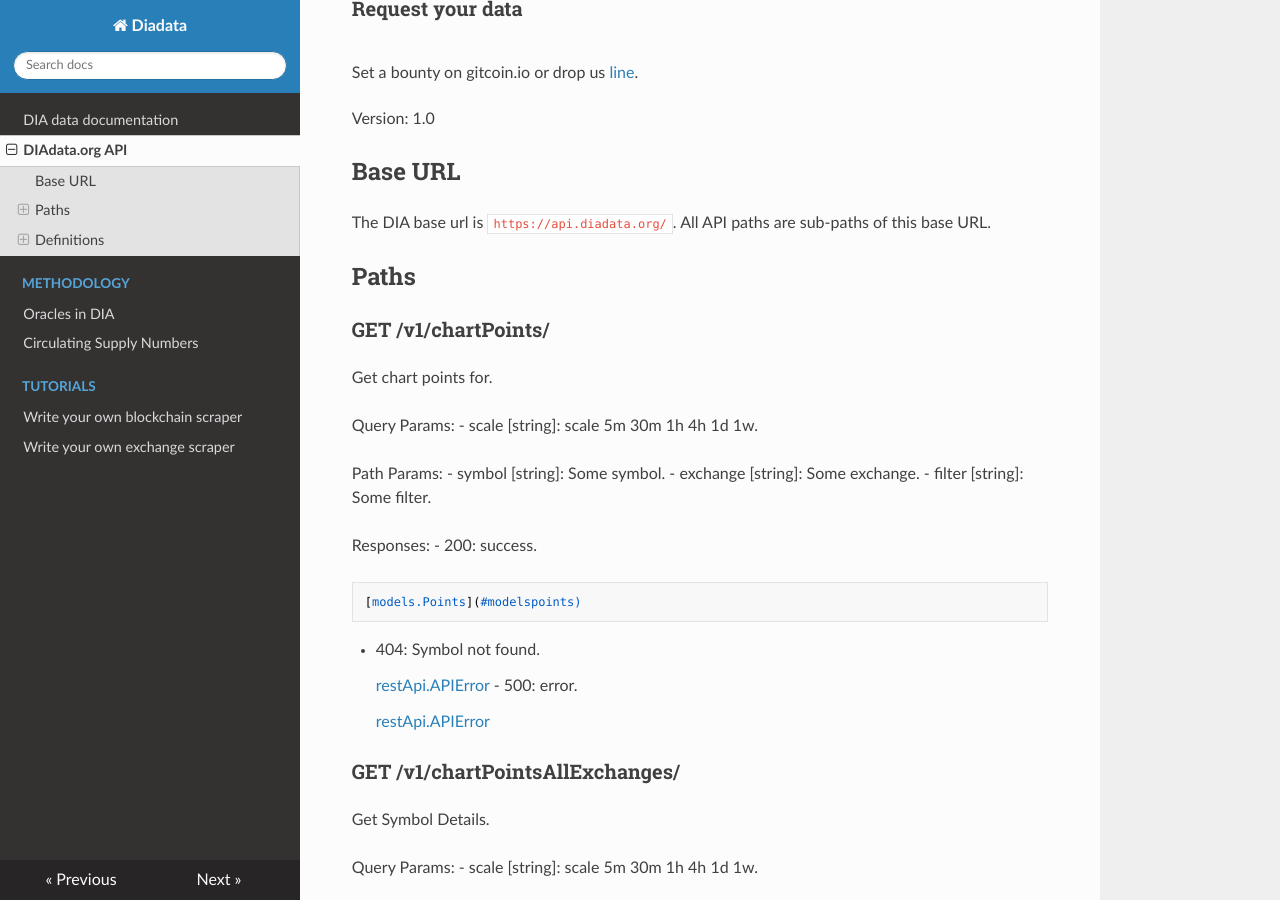
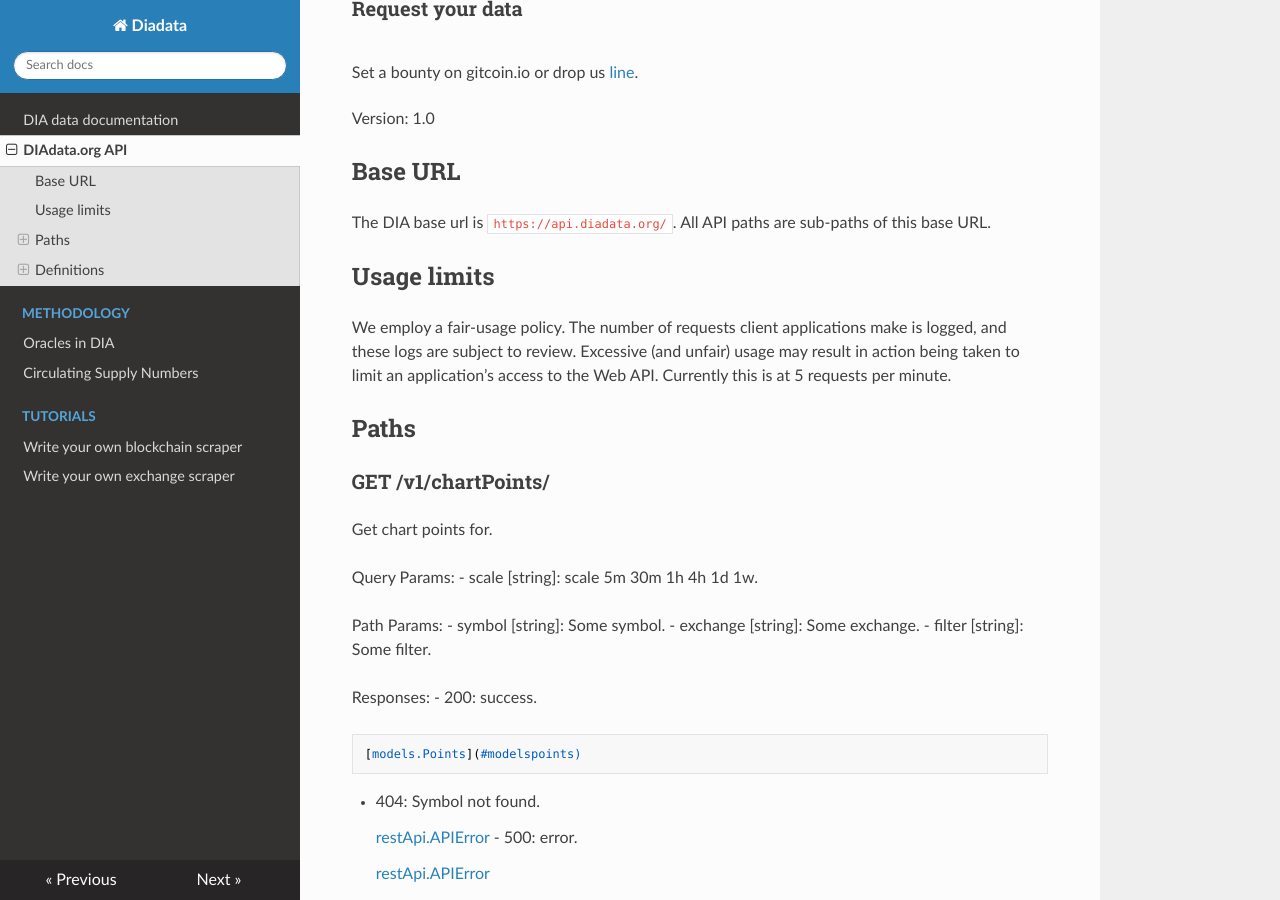
Before and after one commit to codinglittlecat/diadata, an MkDocs documentation site: the page built from documentation/api.md, in a window 1280 px wide and 900 px high, scrolled down 799 px. Built offline with MkDocs 1.6.1, drawn with Linux system fonts in a browser that asks for light colours; nearby versions of some CDN libraries.

Commit message:
docu: usage limits

```diff
--- a/documentation/api.md
+++ b/documentation/api.md
@@ -7,6 +7,11 @@
 ## Base URL
 
 The DIA base url is `https://api.diadata.org/`. All API paths are sub-paths of this base URL.
+
+## Usage limits
+
+We employ a fair-usage policy.
+The number of requests client applications make is logged, and these logs are subject to review. Excessive (and unfair) usage may result in action being taken to limit an application’s access to the Web API. Currently this is at 5 requests per minute.
 
 ## Paths
 
```
